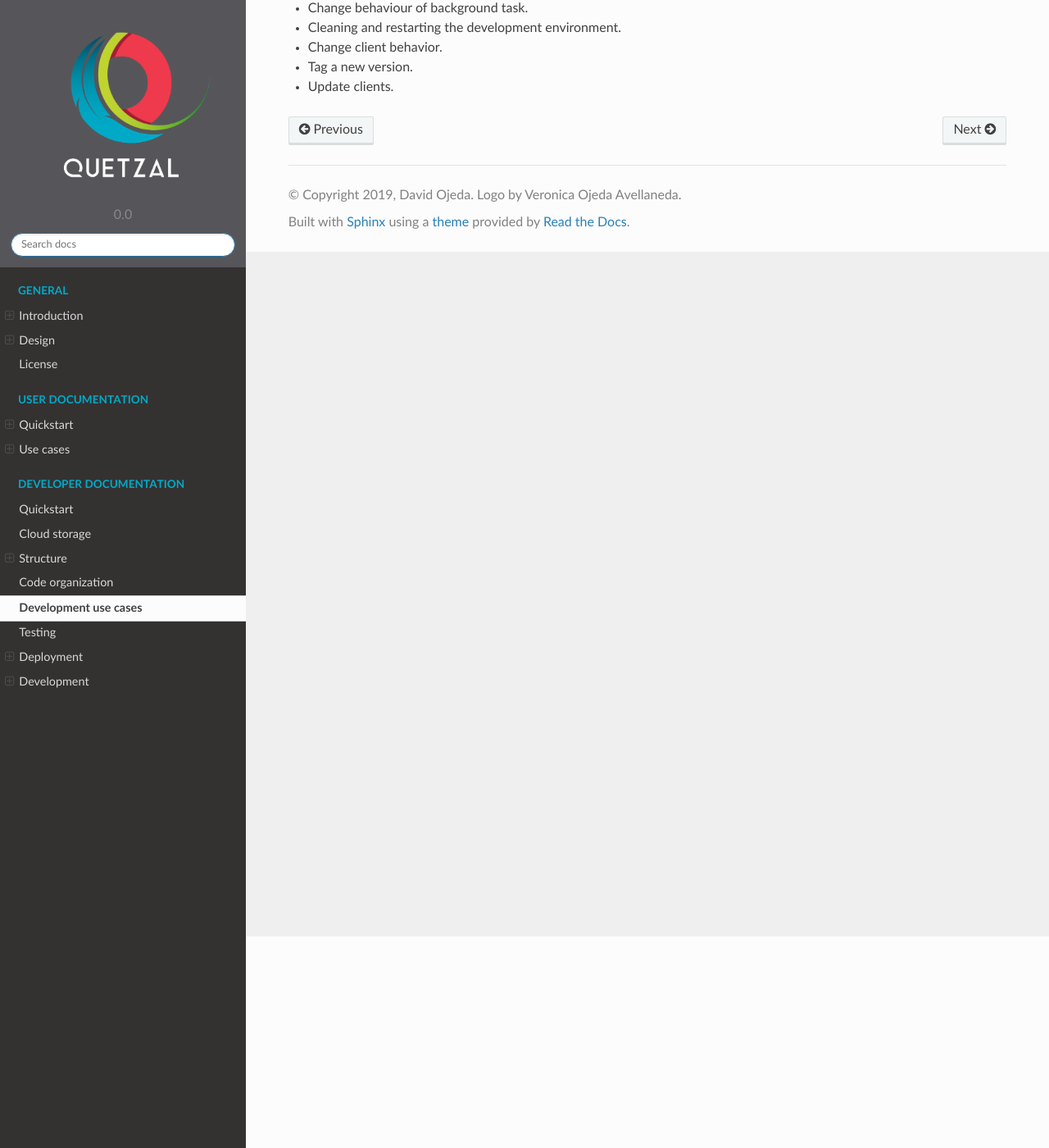
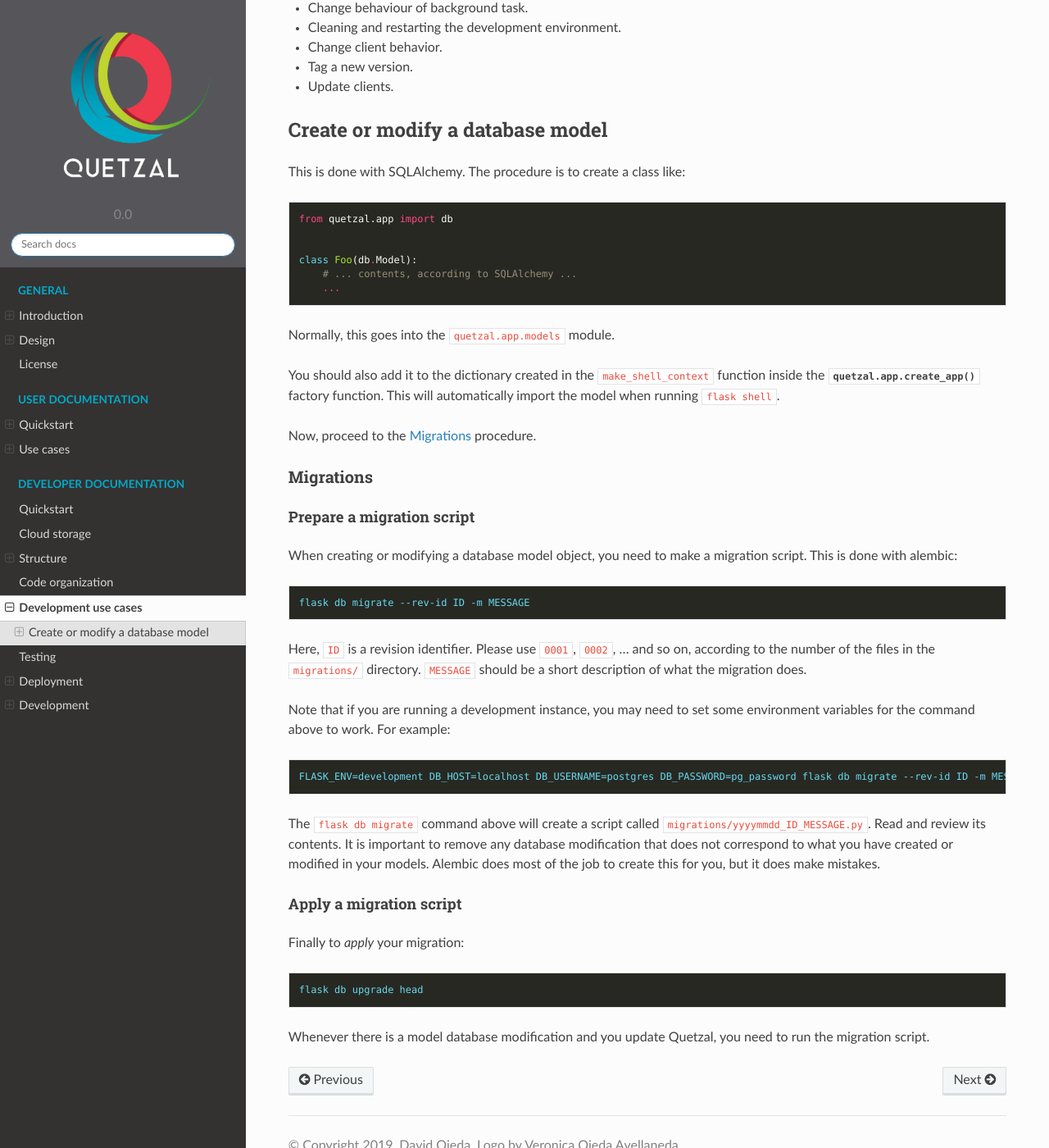
Before and after one commit to quetz-al/quetzal, a Sphinx documentation site: the page built from docs/source/dev_use_cases.rst, in a window 1280 px wide and 1400 px high, scrolled down 258 px. Shown: the whole window at 82% size. Built offline with Sphinx 7.4.7 and the Read the Docs theme 2.0.0, drawn with Linux system fonts in a browser that asks for light colours; cross-references to code outside the pages are shown as plain code.

Commit message:
Add model db migration procedure documentation

```diff
--- a/docs/source/dev_use_cases.rst
+++ b/docs/source/dev_use_cases.rst
@@ -11,3 +11,71 @@ Examples:
 * Change client behavior.
 * Tag a new version.
 * Update clients.
+
+
+Create or modify a database model
+=================================
+
+This is done with SQLAlchemy. The procedure is to create a class like:
+
+.. code-block:: python
+
+   from quetzal.app import db
+
+
+   class Foo(db.Model):
+       # ... contents, according to SQLAlchemy ...
+       ...
+
+
+Normally, this goes into the :py:module:`quetzal.app.models` module.
+
+You should also add it to the dictionary created in the
+``make_shell_context`` function inside the :py:func:`quetzal.app.create_app`
+factory function. This will automatically import the model when running
+``flask shell``.
+
+Now, proceed to the Migrations_ procedure.
+
+Migrations
+----------
+
+Prepare a migration script
+^^^^^^^^^^^^^^^^^^^^^^^^^^
+
+When creating or modifying a database model object, you need to make a
+migration script. This is done with alembic:
+
+.. code-block:: console
+
+   flask db migrate --rev-id ID -m MESSAGE
+
+Here, ``ID`` is a revision identifier.
+Please use ``0001``, ``0002``, ... and so on,
+according to the number of the files in the ``migrations/`` directory.
+``MESSAGE`` should be a short description of what the migration does.
+
+Note that if you are running a development instance, you may need to set
+some environment variables for the command above to work. For example:
+
+.. code-block:: console
+
+   FLASK_ENV=development DB_HOST=localhost DB_USERNAME=postgres DB_PASSWORD=pg_password flask db migrate --rev-id ID -m MESSAGE
+
+The ``flask db migrate`` command above will create a script called
+``migrations/yyyymmdd_ID_MESSAGE.py``. Read and review its contents. It is
+important to remove any database modification that does not correspond to
+what you have created or modified in your models. Alembic does most of the
+job to create this for you, but it does make mistakes.
+
+Apply a migration script
+^^^^^^^^^^^^^^^^^^^^^^^^
+
+Finally to *apply* your migration:
+
+.. code-block:: console
+
+   flask db upgrade head
+
+Whenever there is a model database modification and you update Quetzal, you
+need to run the migration script.
```
